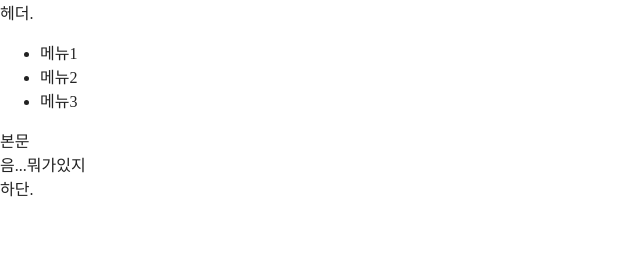
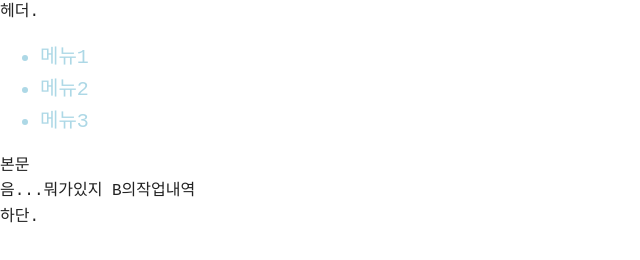
Before and after one commit to ITnewbie3/studing, a plain HTML site: page index.html in a window 1280 px wide. Shown: the whole page, without its empty margins (0-640 px from the left). Drawn offline with Linux system fonts and the light colour scheme.

Commit message:
fresh 커밋

```diff
--- a/index.html
+++ b/index.html
@@ -19,6 +19,7 @@
     <div>
         본문<div class="div">
             음...뭐가있지
+            B의작업내역
         </div>
     </div>
     <footer>
--- a/style.css
+++ b/style.css
@@ -3,4 +3,10 @@ body{
     color:#222;
     margin: 0;
     padding: 0;
+    line-height: 1.6;
+    font-family: 'Courier New', Courier, monospace;
 }
+li {
+    font-size: 20px;
+    color:lightblue;
+}
```
